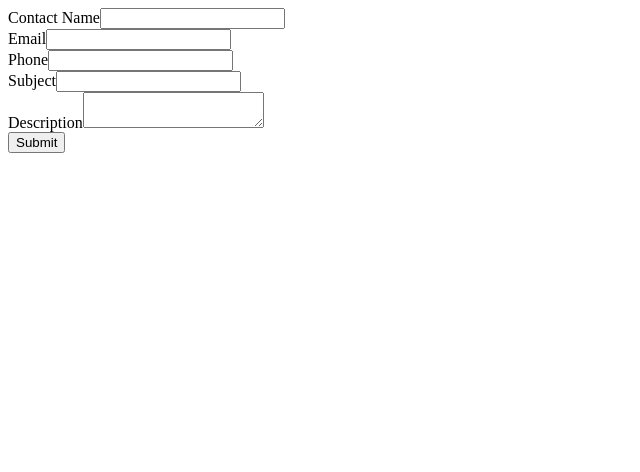
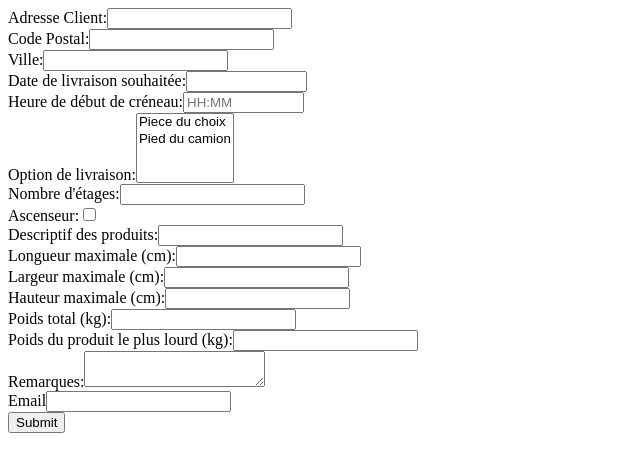
Before and after one commit to LucasLf/lucaslf.github.io, a plain HTML site: page index.html in a window 1280 px wide. Shown: the whole page, without its empty margins (0-640 px from the left). Drawn offline with Linux system fonts and the light colour scheme.

Commit message:
Update index.html

```diff
--- a/index.html
+++ b/index.html
@@ -6,30 +6,49 @@
 	</head>
 
 	<body>
-		<form action="https://colisweb--Sandbox1.cs88.my.salesforce.com/servlet/servlet.WebToCase?encoding=UTF-8" method="POST">
 
-		<input type=hidden name="orgid" value="00D9E0000000Vpw">
-		<input type=hidden name="retURL" value="http://www.colisweb.com">
+<form action="https://colisweb--Develop.cs83.my.salesforce.com/servlet/servlet.WebToCase?encoding=UTF-8" method="POST">
 
-		<!--  ----------------------------------------------------------------------  -->
-		<!--  NOTE: These fields are optional debugging elements. Please uncomment    -->
-		<!--  these lines if you wish to test in debug mode.                          -->
-		<!--  <input type="hidden" name="debug" value=1>                              -->
-		<!--  <input type="hidden" name="debugEmail" value="lucas@colisweb.com">      -->
-		<!--  ----------------------------------------------------------------------  -->
+<input type=hidden name="orgid" value="00D4E000000DPfQ">
+<input type=hidden name="retURL" value="http://">
 
-		<label for="name">Contact Name</label><input  id="name" maxlength="80" name="name" size="20" type="text" /><br>
+Adresse Client:<input  id="00N4E0000029JBa" maxlength="255" name="00N4E0000029JBa" size="20" type="text" /><br>
 
-		<label for="email">Email</label><input  id="email" maxlength="80" name="email" size="20" type="text" /><br>
+Code Postal:<input  id="00N4E0000029JBk" maxlength="6" name="00N4E0000029JBk" size="20" type="text" /><br>
 
-		<label for="phone">Phone</label><input  id="phone" maxlength="40" name="phone" size="20" type="text" /><br>
+Ville:<input  id="00N4E0000029JBf" maxlength="200" name="00N4E0000029JBf" size="20" type="text" /><br>
 
-		<label for="subject">Subject</label><input  id="subject" maxlength="80" name="subject" size="20" type="text" /><br>
+Date de livraison souhaitée:<span class="dateInput dateOnlyInput"><input  id="00N4E0000029JEj" name="00N4E0000029JEj" size="12" type="text" /></span><br>
 
-		<label for="description">Description</label><textarea name="description"></textarea><br>
+Heure de début de créneau:<span class="timeContainer"><input  id="00N4E0000029JEo" name="00N4E0000029JEo" placeholder="HH:MM" size="12" type="text" /></span><br>
 
-		<input type="submit" name="submit">
+Option de livraison:<select  id="00N4E0000029JEt" multiple="multiple" name="00N4E0000029JEt" title="Option de livraison"><option value="Piece du choix">Piece du choix</option>
+<option value="Pied du camion">Pied du camion</option>
+</select><br>
 
-		</form>
+Nombre d&#39;étages:<input  id="00N4E0000029JEy" name="00N4E0000029JEy" size="20" type="text" /><br>
+
+Ascenseur:<input  id="00N4E0000029JOK" name="00N4E0000029JOK" type="checkbox" value="1" /><br>
+
+Descriptif des produits:<input  id="00N4E0000029JC4" maxlength="255" name="00N4E0000029JC4" size="20" type="text" /><br>
+
+Longueur maximale (cm):<input  id="00N4E0000029JCE" name="00N4E0000029JCE" size="20" type="text" /><br>
+
+Largeur maximale (cm):<input  id="00N4E0000029JCs" name="00N4E0000029JCs" size="20" type="text" /><br>
+
+Hauteur maximale (cm):<input  id="00N4E0000029JCx" name="00N4E0000029JCx" size="20" type="text" /><br>
+
+Poids total (kg):<input  id="00N4E0000029JD2" name="00N4E0000029JD2" size="20" type="text" /><br>
+
+Poids du produit le plus lourd (kg):<input  id="00N4E0000029JD7" name="00N4E0000029JD7" size="20" type="text" /><br>
+
+Remarques:<textarea  id="00N4E0000029JF3" name="00N4E0000029JF3" type="text" wrap="soft"></textarea><br>
+
+<label for="email">Email</label><input  id="email" maxlength="80" name="email" size="20" type="text" /><br>
+
+<input type="submit" name="submit">
+
+</form>
+
 	</body>
 </html>
```
